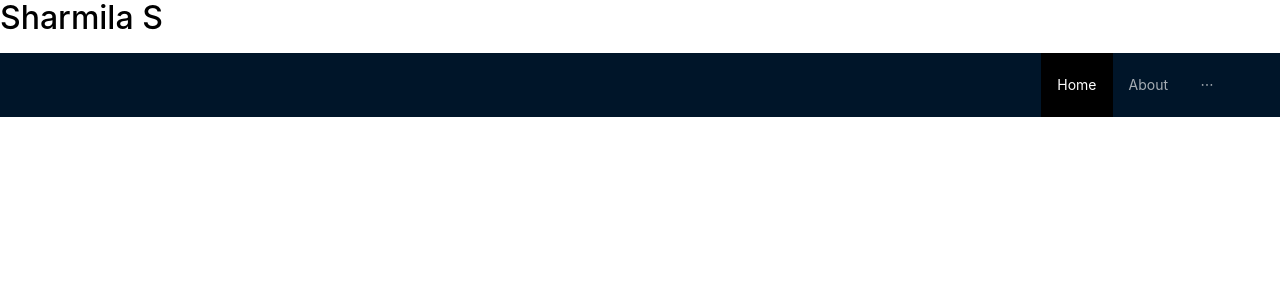
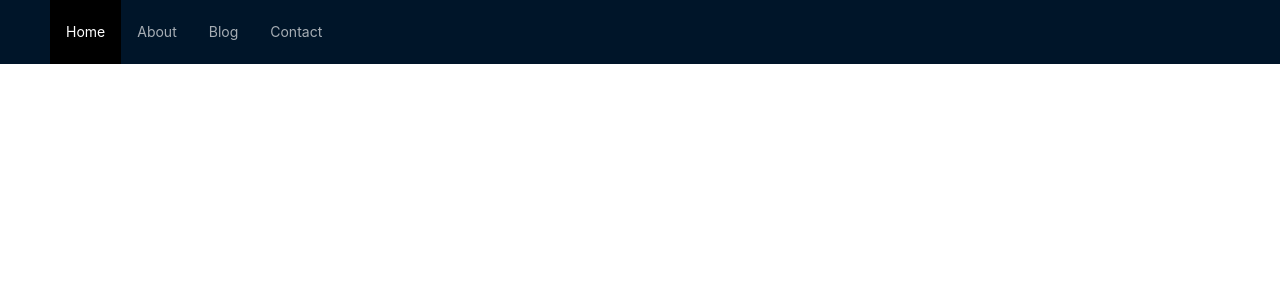
Before and after one commit to SharmilaS22/sharmilas-web, a React (Create React App) app: page / in a window 1280 px wide. Shown: the top 300 px of the page. Built offline with nearby package versions, Linux system fonts and the light colour scheme.

Commit message:
[Sharmila] Navbar. Fix style

```diff
--- a/src/App.js
+++ b/src/App.js
@@ -2,8 +2,7 @@ import "./App.css";
 import "antd/dist/reset.css";
 import { ConfigProvider } from "antd";
 
-import Name from "./components/layouts/Name";
-import Home from "./components/home/Home";
+import Home from "./components/Home";
 
 function App() {
   return (
@@ -16,7 +15,6 @@ function App() {
         },
       }}
     >
-      <Name />
       <Home />
     </ConfigProvider>
   );
--- /dev/null
+++ b/src/components/Home.jsx
@@ -0,0 +1,13 @@
+import React from "react";
+
+import Navbar from "./layouts/Navbar/Navbar";
+
+function Home() {
+  return (
+    <>
+      <Navbar />
+    </>
+  );
+}
+
+export default Home;
--- a/src/components/home/Home.jsx
+++ /dev/null
@@ -1,8 +0,0 @@
-import React from 'react';
-import Navbar from '../layouts/Navbar/Navbar';
-
-function Home() {
-    return ( <Navbar /> );
-}
-
-export default Home;
--- a/src/components/layouts/Name.jsx
+++ /dev/null
@@ -1,7 +0,0 @@
-import React from "react";
-
-const Name = () => {
-    return <h1>Sharmila S</h1>;
-}
-
-export default Name;
--- a/src/components/layouts/Navbar/navbar.css
+++ b/src/components/layouts/Navbar/navbar.css
@@ -1,10 +1,4 @@
-
+/*
 .sh-navbar {
   float: right;
-}
-
-.menu-items {
-  /* text-align: right;
-  margin-right: 0;
-  float: right; */
-}
+} */
```
Also changed, not shown: 1 other file (tests, documents, lock files or other folders).
